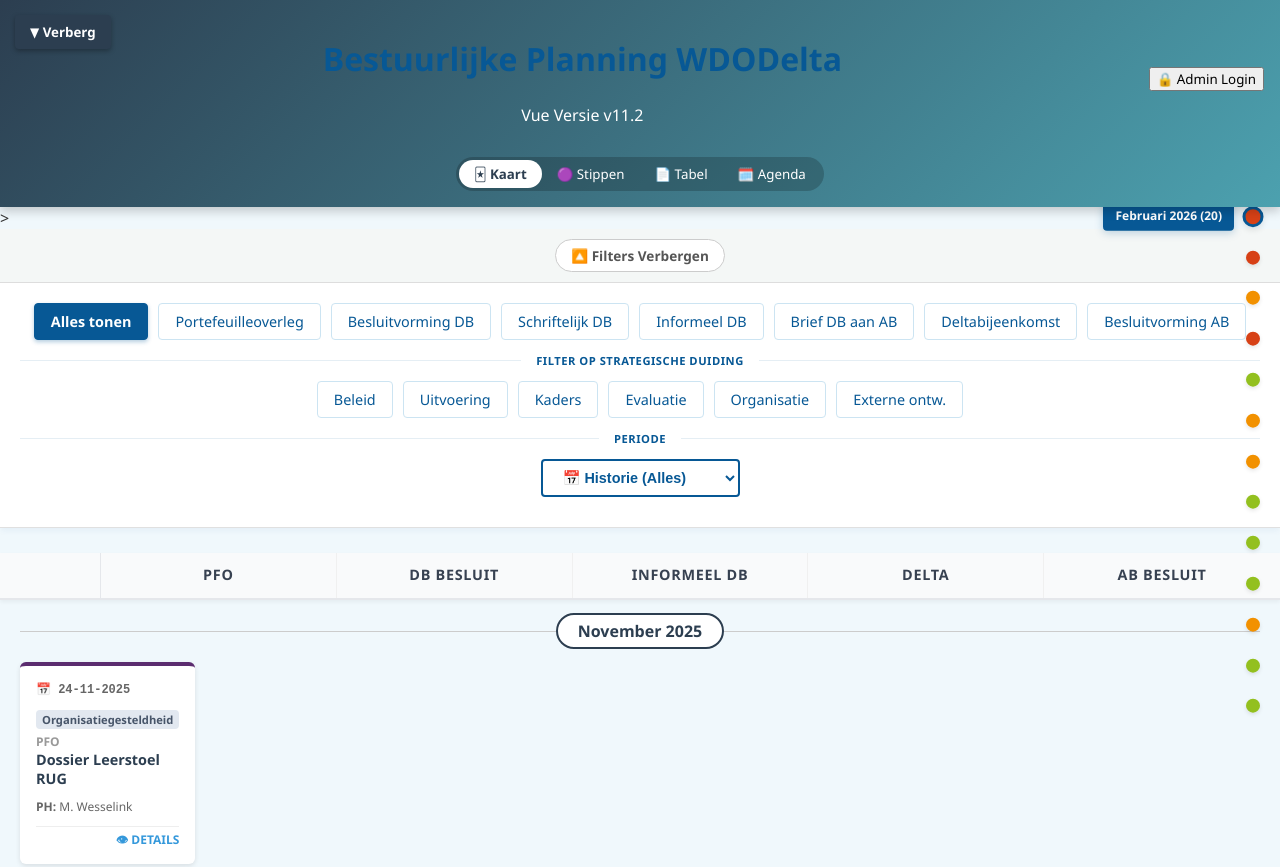
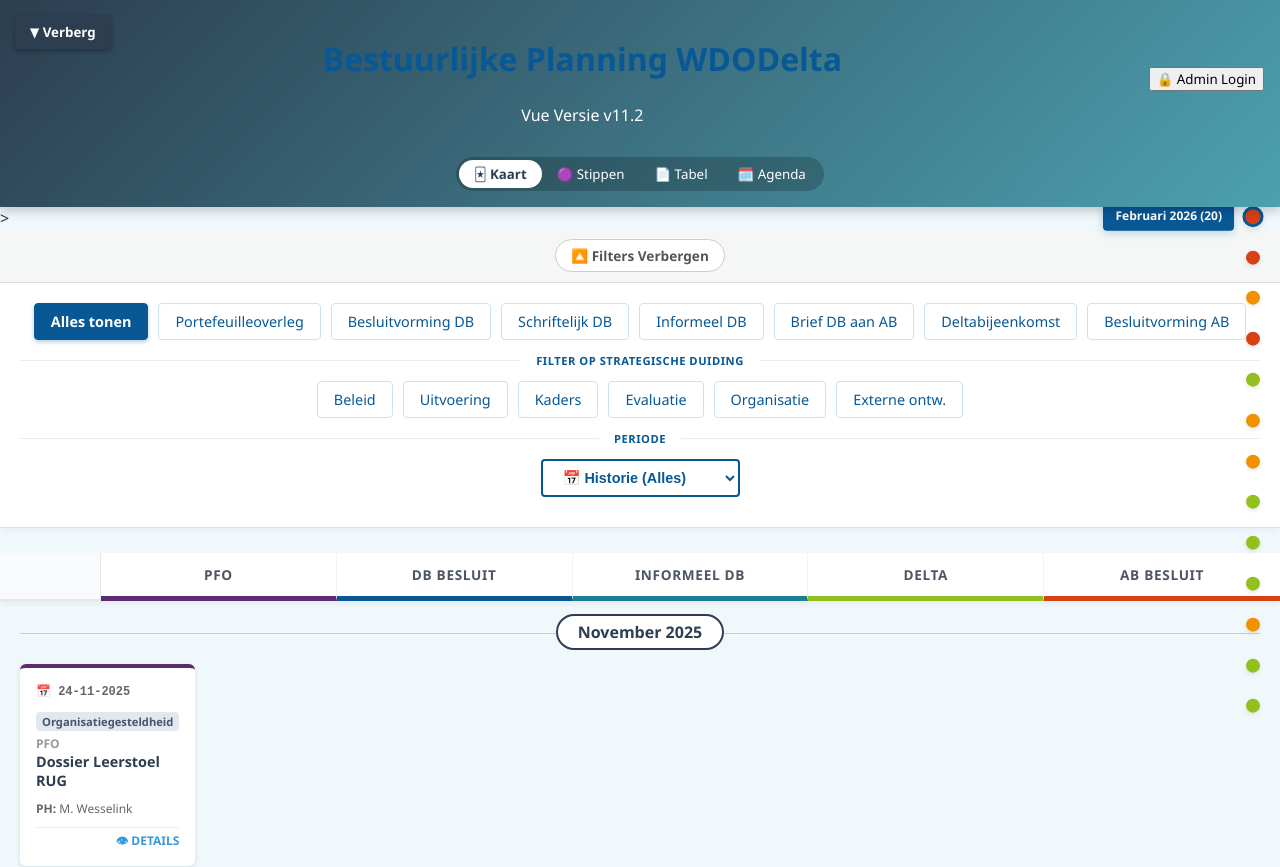
Before and after one commit to jacquesesenkbrink-max/MijnAgendaApp, a Vue app in the folder bestuurlijke-agenda/: page / in a window 1280 px wide. Shown: the top 867 px of the page. Built offline with nearby package versions, Linux system fonts and the light colour scheme.

Commit message:
headers aangepast

```diff
--- a/bestuurlijke-agenda/src/components/SwimlaneHeaders.vue
+++ b/bestuurlijke-agenda/src/components/SwimlaneHeaders.vue
@@ -1,11 +1,27 @@
+<script setup>
+// We definiëren de headers hier zodat we ze een kleur kunnen geven
+const headers = [
+  { label: 'PFO', color: 'var(--c-pfo)' },
+  { label: 'DB Besluit', color: 'var(--c-db-besluit)' },
+  { label: 'Informeel DB', color: 'var(--c-db-informeel)' },
+  { label: 'Delta', color: 'var(--c-delta)' },
+  { label: 'AB Besluit', color: 'var(--c-ab-besluit)' }
+];
+</script>
+
 <template>
   <div class="headers-wrapper">
-    <div class="date-header-placeholder"></div> <div class="headers-grid">
-      <div class="header-item">PFO</div>
-      <div class="header-item">DB Besluit</div>
-      <div class="header-item">Informeel DB</div>
-      <div class="header-item">Delta</div>
-      <div class="header-item">AB Besluit</div>
+    <div class="date-header-placeholder"></div>
+
+    <div class="headers-grid">
+      <div
+        v-for="header in headers"
+        :key="header.label"
+        class="header-item"
+        :style="{ borderBottomColor: header.color }"
+      >
+        {{ header.label }}
+      </div>
     </div>
   </div>
 </template>
@@ -14,37 +30,50 @@
 .headers-wrapper {
   display: flex;
   background: white;
-  border-bottom: 2px solid #e5e7eb;
   position: sticky;
   top: 0;
   z-index: 10;
-  box-shadow: 0 2px 4px rgba(0,0,0,0.05);
+  /* Schaduw iets subtieler gemaakt */
+  box-shadow: 0 4px 6px -1px rgba(0,0,0,0.05);
 }
 
 .date-header-placeholder {
-  width: 100px; /* Moet matchen met AgendaView .date-label width */
+  width: 100px; /* Moet matchen met AgendaView/Grid width */
   flex-shrink: 0;
   background: #f9fafb;
   border-right: 1px solid #e5e7eb;
+  border-bottom: 2px solid #e5e7eb; /* Grijze lijn onder het lege blokje */
 }
 
 .headers-grid {
   flex: 1;
   display: grid;
-  /* AANGEPAST: Nu 5 kolommen ipv 7 */
+  /* 5 kolommen, even breed */
   grid-template-columns: repeat(5, 1fr);
 }
 
 .header-item {
-  padding: 12px;
-  font-weight: 700;
-  color: #374151;
+  padding: 12px 5px;
+  font-weight: 800; /* Iets dikker font zoals op screenshot */
+  color: #4b5563;
   text-align: center;
-  border-right: 1px solid #f0f0f0;
-  background: #f9fafb;
-  font-size: 0.9rem;
+  background: white; /* Wit in plaats van grijs */
+  font-size: 0.85rem;
   text-transform: uppercase;
   letter-spacing: 0.05em;
+
+  /* De gekleurde balk onderaan */
+  border-bottom-width: 5px;
+  border-bottom-style: solid;
+  /* border-color wordt via inline style geregeld in de HTML */
+
+  /* Streepje rechts tussen de kolommen */
+  border-right: 1px solid #f3f4f6;
+
+  /* Zorgt dat de tekst mooi in het midden staat */
+  display: flex;
+  align-items: center;
+  justify-content: center;
 }
 
 .header-item:last-child {
```
